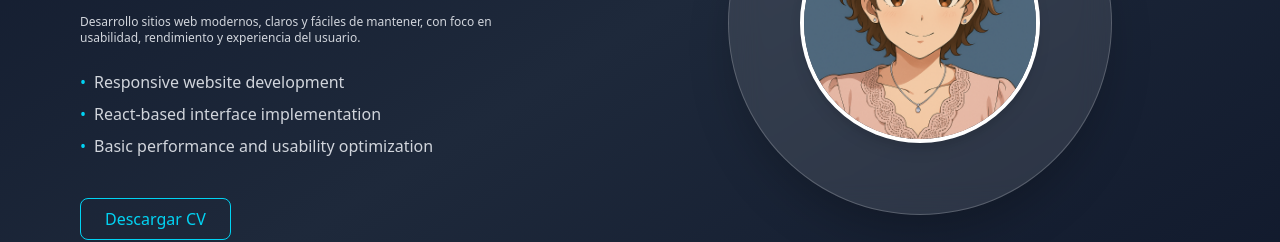
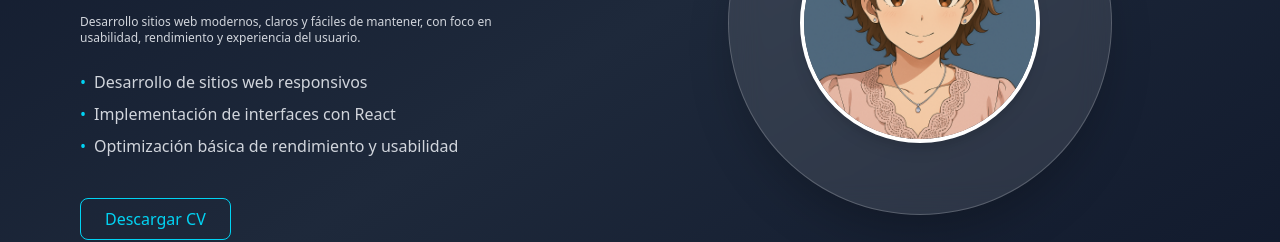
Before and after one commit to JPgitidaho/PORTAFOLIO, a React (Vite) app: page / in a window 1280 px wide. Shown: the part 377-619 px from the top of the page. Built offline with nearby package versions, Linux system fonts and the light colour scheme.

Commit message:
actualization

```diff
--- a/src/pages/Home.jsx
+++ b/src/pages/Home.jsx
@@ -16,18 +16,17 @@ export default function Home() {
         <ul className="mt-4 space-y-2 text-gray-300 max-w-md mx-auto md:mx-0">
           <li className="flex items-start gap-2">
           <span className="text-cyan-400">•</span>
-    <span>Responsive website development</span>
+          <span>Desarrollo de sitios web responsivos</span>
         </li>
         <li className="flex items-start gap-2">
         <span className="text-cyan-400">•</span>
-    <span>React-based interface implementation</span>
+        <span>Implementación de interfaces con React</span>
         </li>
         <li className="flex items-start gap-2">
         <span className="text-cyan-400">•</span>
-    <span>Basic performance and usability optimization</span>
+        <span>Optimización básica de rendimiento y usabilidad</span>
         </li>
         </ul>
-
         <div className="flex flex-col md:flex-row gap-4 justify-center md:justify-start">
         <a
           href="/assets/CV_Juana_Perez web.pdf"
```
Lines whose indentation alone changed are shown as unchanged.
